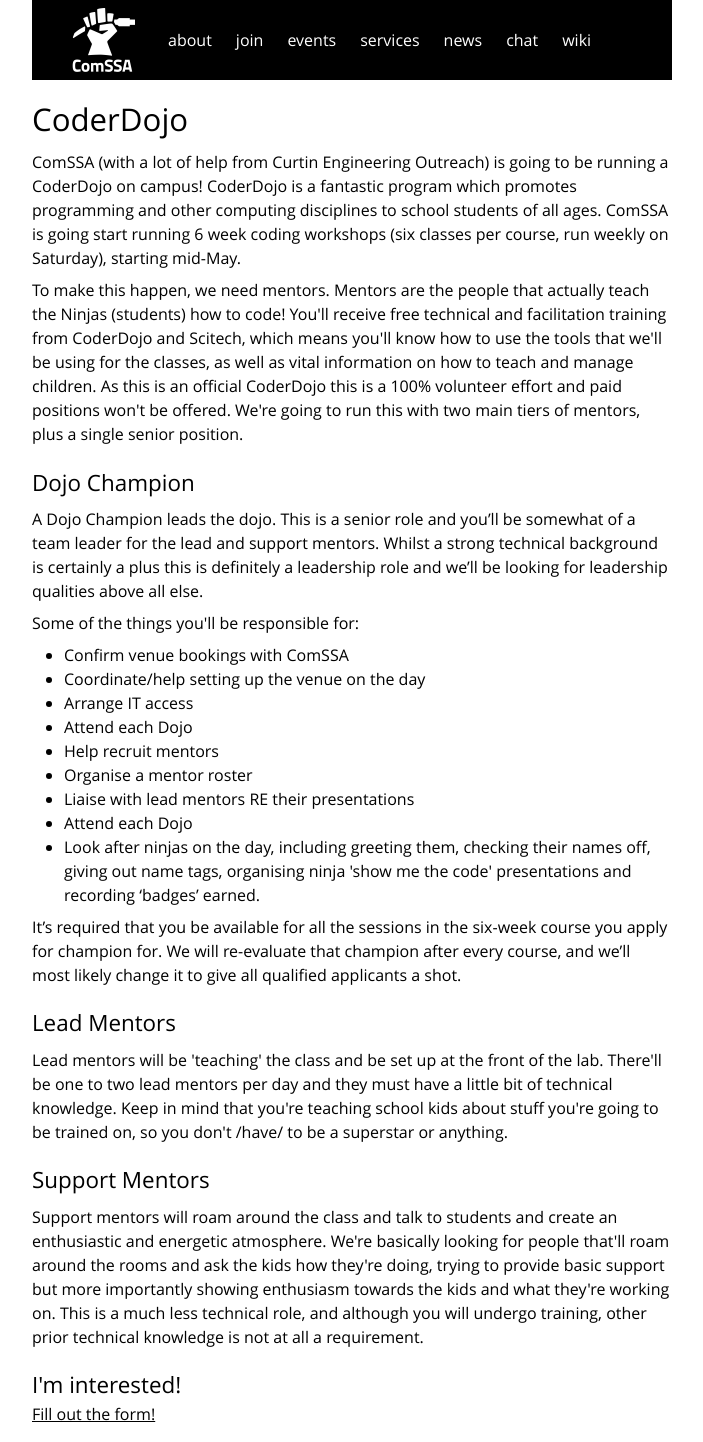
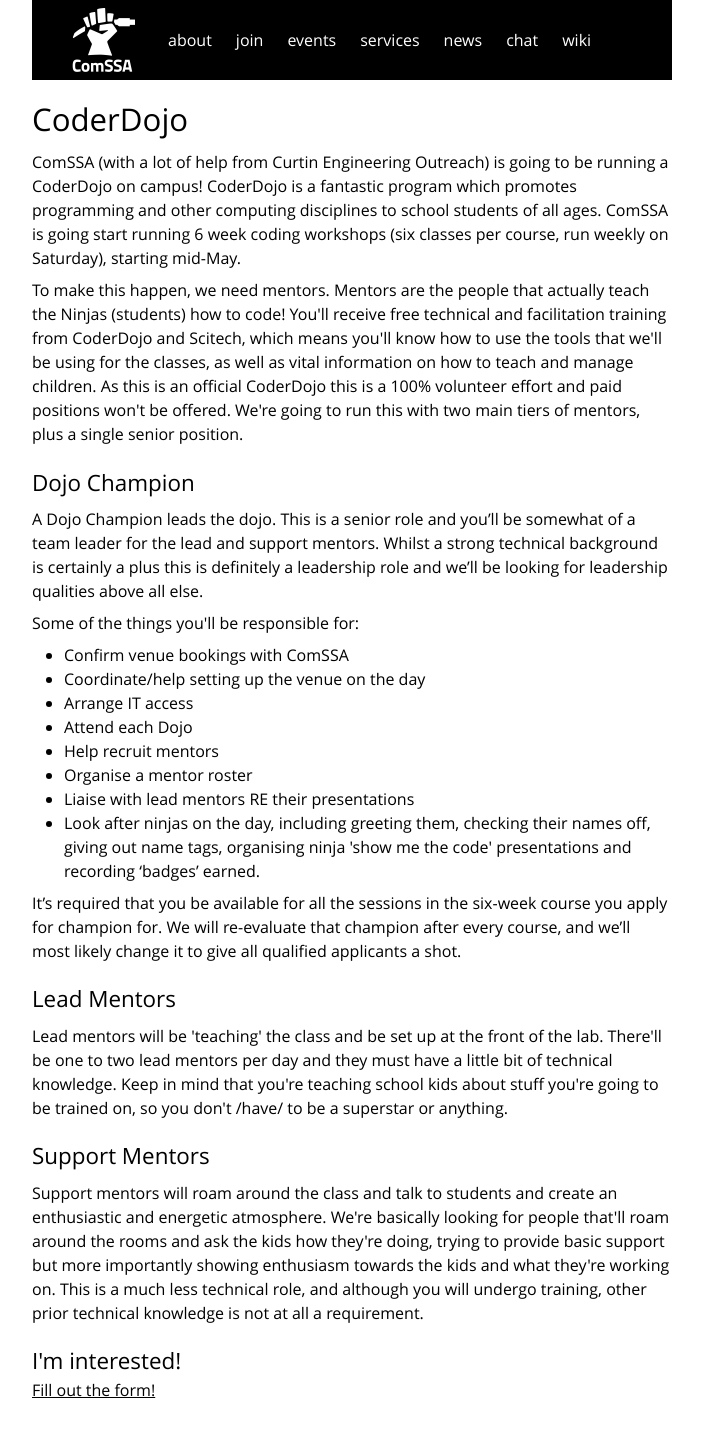
Before and after one commit to ComSSA/www.comssa.org.au, a Jekyll site: the page built from coderdojo/index.html, in a window 1280 px wide. Shown: the whole page, without its empty margins (288-991 px from the left). Built offline with Jekyll 4.4.1, drawn with Linux system fonts in a browser that asks for light colours; after the commit the page ends 1418 px from its top, so only the background shows below that.

Commit message:
double-up fixed

```diff
--- a/coderdojo/index.html
+++ b/coderdojo/index.html
@@ -21,7 +21,6 @@ We're going to run this with two main tiers of mentors, plus a single senior pos
 	<li>Help recruit mentors
 	<li>Organise a mentor roster
 	<li>Liaise with lead mentors RE their presentations
-	<li>Attend each Dojo
 	<li>Look after ninjas on the day, including greeting them, checking their names off, giving out name tags, organising ninja 'show me the code' presentations and recording ‘badges’ earned.
 </ul>
 
```
